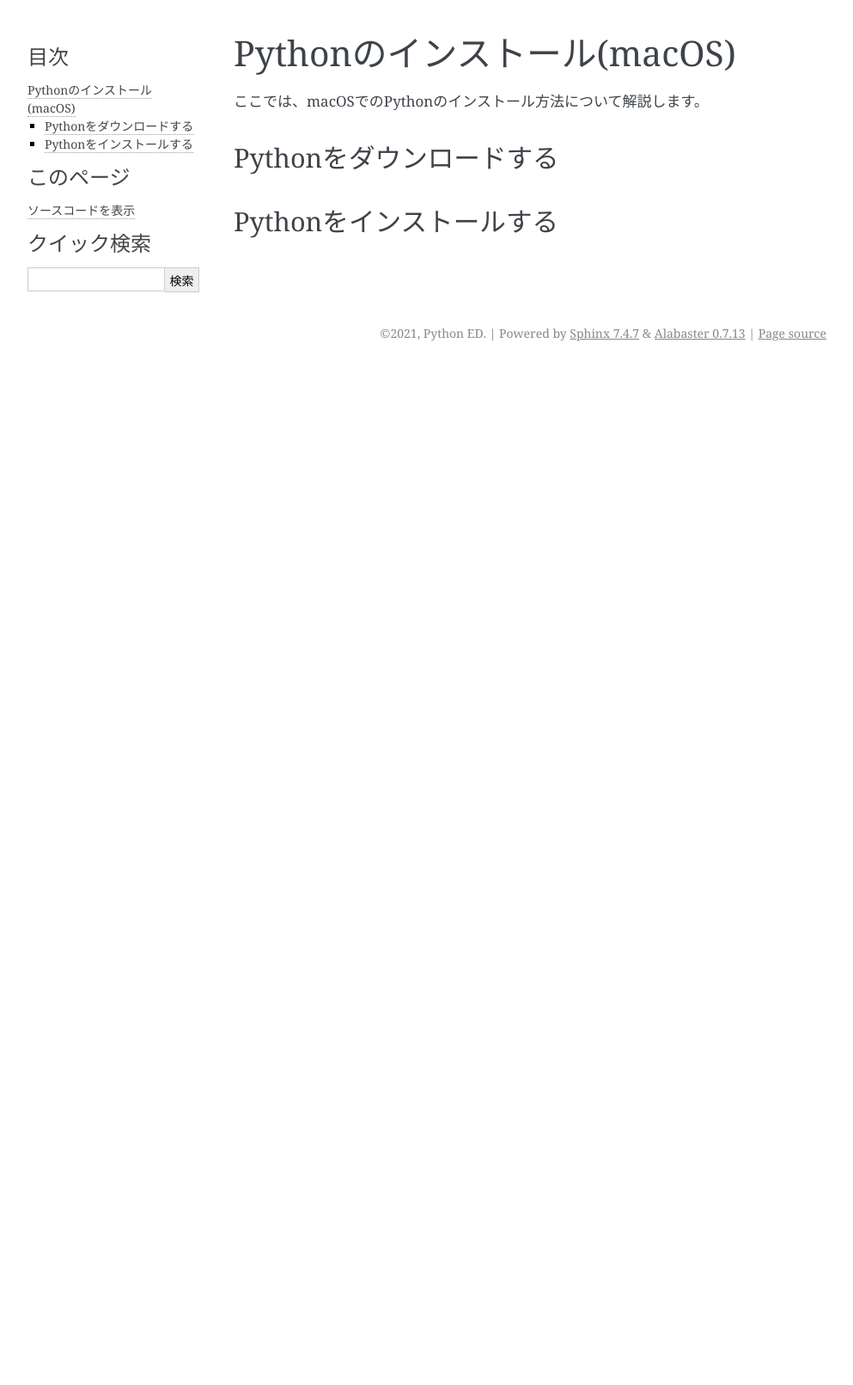
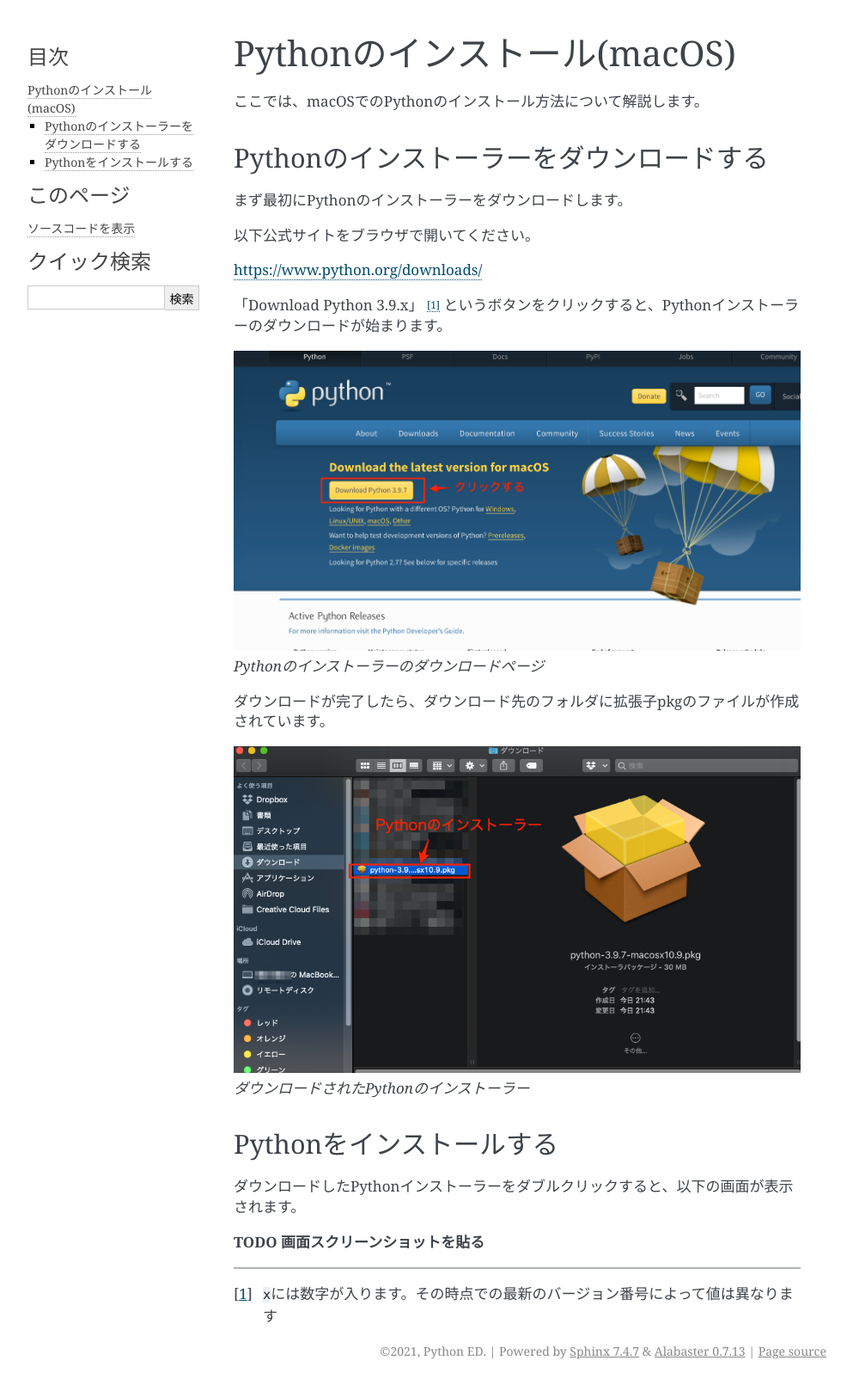
Before and after one commit to python-ed-open-doc/python-starter-guide, a Sphinx documentation site: the page built from source/python-setup/install-py39-mac.md, in a window 1280 px wide. Shown: the whole page at 86% size, without its empty margins (148-1141 px from the left). Built offline with Sphinx 7.4.7, drawn with Linux system fonts in a browser that asks for light colours; before the commit the page ends 900 px from its top, so only the background shows below that.

Commit message:
Pythonのインストール方法についての説明を追加（まだ途中）

```diff
--- a/source/python-setup/install-py39-mac.md
+++ b/source/python-setup/install-py39-mac.md
@@ -1,6 +1,26 @@
 # Pythonのインストール(macOS)
 ここでは、macOSでのPythonのインストール方法について解説します。
 
-## Pythonをダウンロードする
+## Pythonのインストーラーをダウンロードする
+まず最初にPythonのインストーラーをダウンロードします。
+
+以下公式サイトをブラウザで開いてください。
+
+[https://www.python.org/downloads/](https://www.python.org/downloads/)
+
+「Download Python 3.9.x」 [^1] というボタンをクリックすると、Pythonインストーラーのダウンロードが始まります。
+
+[^1]: `x`には数字が入ります。その時点での最新のバージョン番号によって値は異なります
+
+![Pythonのインストーラーのダウンロードページ](./python-installer-download-page-for-mac.png "Pythonのインストーラーのダウンロードページ")
+*Pythonのインストーラーのダウンロードページ*
+
+ダウンロードが完了したら、ダウンロード先のフォルダに拡張子pkgのファイルが作成されています。
+
+![ダウンロードされたPythonのインストーラー](./downloaded-python-installer-for-mac.png "ダウンロードされたPythonのインストーラー")
+*ダウンロードされたPythonのインストーラー*
 
 ## Pythonをインストールする
+ダウンロードしたPythonインストーラーをダブルクリックすると、以下の画面が表示されます。
+
+**TODO 画面スクリーンショットを貼る**
```
Also changed, not shown: source/python-setup/install-py39-win.md (+20 -1 lines), source/python-setup/downloaded-python-installer-for-mac.png (added), source/python-setup/python-installer-download-page-for-mac.png (added), source/python-setup/python-installer-download-page-for-win.png (added).
